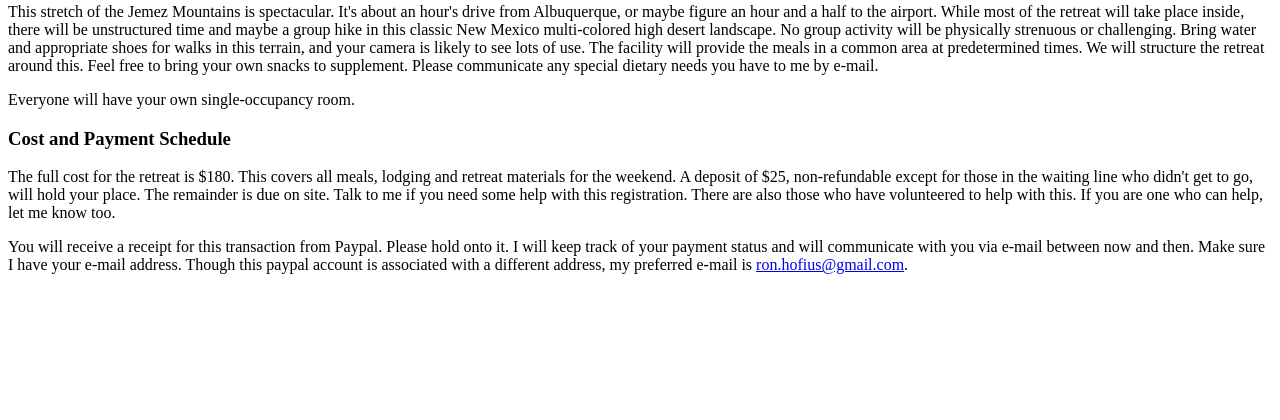
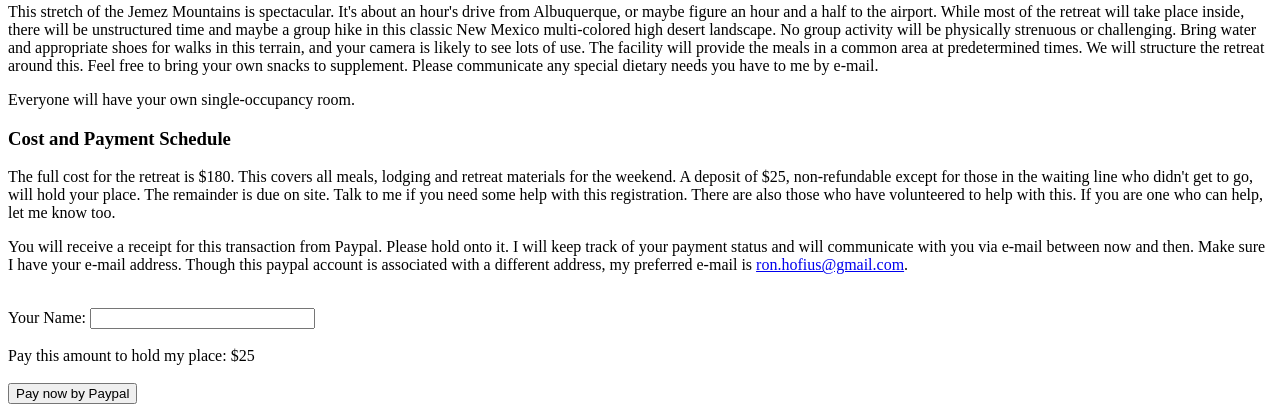
Before and after one commit to jbraswell/retreat, a Django app: page / in a window 1280 px wide. Shown: the part 385-805 px from the top of the page. Before the commit the page ends 659 px from the top, so only its background shows below. Run offline with Django 3.2, Linux system fonts and the light colour scheme.

Commit message:
Add initial paypal form, sandboxed

```diff
--- a/src/retreat/website/templates/website/index.html
+++ b/src/retreat/website/templates/website/index.html
@@ -23,6 +23,23 @@ activity. It will be a rigorous, experiential taste of all twelve steps. There w
   A  deposit of $25, non-refundable except for those in the waiting line who didn't get to go, will hold your place. The remainder is due on site.  Talk to me if you need some help with this registration. There are also those who have volunteered to help with this. If you are one who can help, let me know too.</p>
 <p>You will receive a receipt for this transaction from Paypal. Please hold onto it. I will keep track of your payment status and will communicate with you via e-mail between now and then. Make sure I have your e-mail address. Though this paypal account is associated with a different address, my preferred e-mail is <a href="mailto:ron.hofius@gmail.com">ron.hofius@gmail.com</a>. <br />
   <br />
+<!-- <form ACTION="https://www.paypal.com/cgi-bin/webscr" METHOD=POST> -->
+<form ACTION="https://www.sandbox.paypal.com/cgi-bin/webscr" METHOD="POST">
+    <input type="hidden" name=cmd value="_xclick">
+    <!-- <input type="hidden" name=business value="jon.braswell@gmail.com"> -->
+    <input type="hidden" name="business" value="jon.braswell+retreat@gmail.com">
+    <input type="hidden" name="no_note" value=1>
+    <input type="hidden" name="currency_code" value=USD>
+    <input type="hidden" name="notify_url" value="http://retreat.jbraz.com/ipn/">
+    Your Name: <input type=text name="item_name" size=25 value="">
+    <br />
+    <br />
+    Pay this amount to hold my place: $25
+    <input type=hidden name=amount value="25.00">
+    <br />
+    <br />
+    <input type=submit name=submit value="Pay now by Paypal">
+</form>
 
 </p>
 </body>
```
